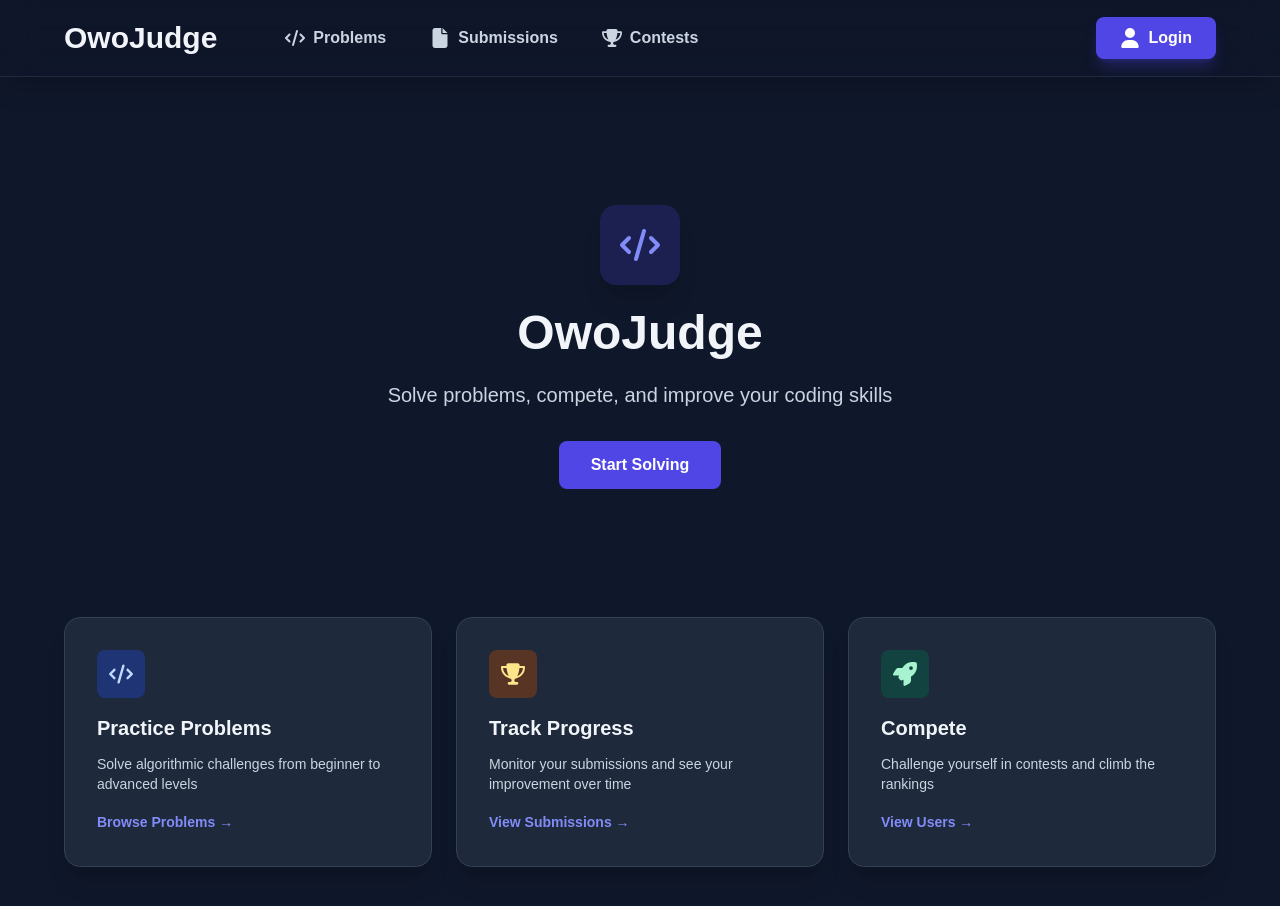
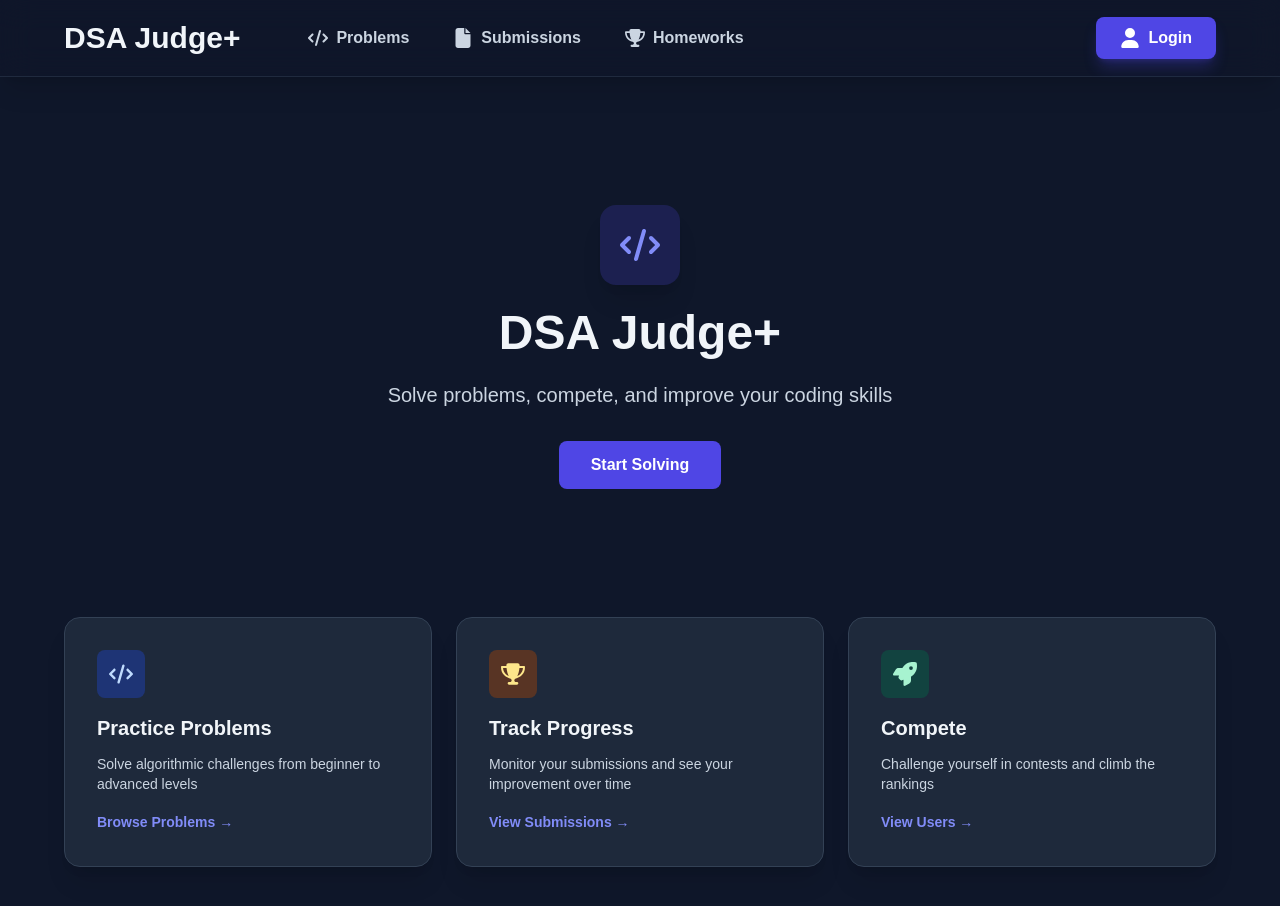
Before and after one commit to OwoJudge-Team/OwoJudge, a Next.js app in the folder frontend/: page / in a window 1280 px wide. Shown: the top 906 px of the page. Built offline with nearby package versions, Linux system fonts and the light colour scheme; no server answers.

Commit message:
chore: rename contest and judge title

```diff
--- a/frontend/src/app/create-contest/page.tsx
+++ b/frontend/src/app/create-homework/page.tsx
@@ -115,7 +115,7 @@ const CreateContestPage = () => {
   return (
     <div className="min-h-screen bg-background px-8 py-12">
       <div className="mx-auto max-w-3xl">
-        <h1 className="mb-6 text-2xl font-bold text-slate-100">Create New Contest</h1>
+        <h1 className="mb-6 text-2xl font-bold text-slate-100">Create New Homework</h1>
 
         <form onSubmit={handleSubmit} className="space-y-6">
           <div className="rounded-lg border border-slate-700 bg-slate-800 p-6 shadow-sm">
@@ -244,7 +244,7 @@ const CreateContestPage = () => {
               {loading ? (
                 <LuLoaderCircle className="animate-spin text-2xl text-slate-100" />
               ) : (
-                "Create Contest"
+                "Create Homework"
               )}
             </button>
           </div>
--- a/frontend/src/app/contests/page.tsx
+++ b/frontend/src/app/homeworks/page.tsx
@@ -62,7 +62,7 @@ const ContestPage: React.FC = () => {
               {isAdminOrTA(user) && (
                 <tr className="transition hover:bg-neutral">
                   <td className="px-6 py-4">
-                    <CoolLink href="/create-contest" text="Create New Contest" />
+                    <CoolLink href="/create-homework" text="Create New Homework" />
                   </td>
                   <td className="px-6 py-4">
                     <div className="flex max-w-60 items-center justify-start gap-3 rounded-xl border-[3px] border-dashed border-slate-600/50 px-3 py-1">
@@ -83,7 +83,7 @@ const ContestPage: React.FC = () => {
               {contests.map((contest) => (
                 <tr key={contest._id} className="transition hover:bg-neutral">
                   <td className="px-6 py-4">
-                    <CoolLink href={`/contests/${contest._id}`} text={contest.title} />
+                    <CoolLink href={`/homeworks/${contest._id}`} text={contest.title} />
                   </td>
                   <td className="px-6 py-4">
                     <div
--- a/frontend/src/app/page.tsx
+++ b/frontend/src/app/page.tsx
@@ -12,7 +12,7 @@ const HomePage: React.FC = () => {
           <div className="mb-6 inline-flex h-20 w-20 items-center justify-center rounded-2xl bg-indigo-600/20 shadow-xl">
             <FaCode className="h-10 w-10 text-indigo-400" />
           </div>
-          <h1 className="mb-6 text-5xl font-bold text-slate-100">OwoJudge</h1>
+          <h1 className="mb-6 text-5xl font-bold text-slate-100">DSA Judge+</h1>
           <p className="mb-8 text-xl text-slate-300">
             Solve problems, compete, and improve your coding skills
           </p>
--- a/frontend/src/components/Header.tsx
+++ b/frontend/src/components/Header.tsx
@@ -8,7 +8,7 @@ import UserMenu from "./UserMenu";
 const navItems = [
   { name: "Problems", href: "/problems", icon: FaCode },
   { name: "Submissions", href: "/submissions", icon: FaFile },
-  { name: "Contests", href: "/contests", icon: FaTrophy },
+  { name: "Homeworks", href: "/homeworks", icon: FaTrophy },
 ];
 
 const Header: React.FC = () => {
@@ -22,7 +22,7 @@ const Header: React.FC = () => {
           href="/"
           className="text-3xl font-bold text-slate-100 transition-all duration-150 hover:text-indigo-400"
         >
-          OwoJudge
+          DSA Judge+
         </Link>
 
         {/* Navigation */}
```
Also changed, not shown: frontend/src/app/homeworks/[id]/page.tsx (renamed from frontend/src/app/contests/[id]/page.tsx).
